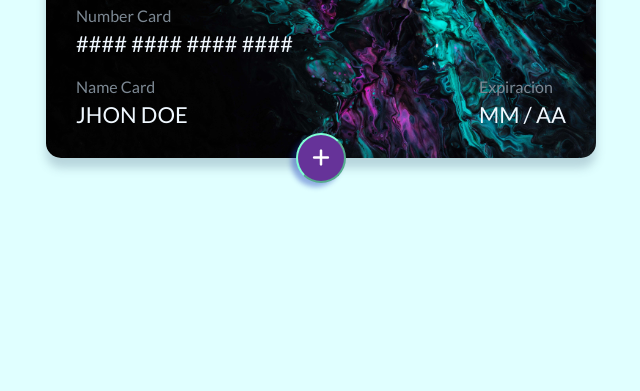
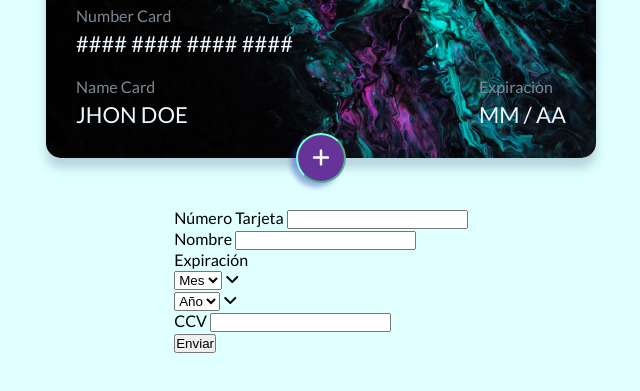
Before and after one commit to napzalav/Challenge_DailyUI, a plain HTML site: page Challenge_002-Formulario Dinámico para Tarjeta de Credito/index.html in a window 1280 px wide. Shown: the part 197-588 px from the top of the page, without its empty margins (319-959 px from the left). Drawn offline with Linux system fonts and the light colour scheme; a web font is replaced by a local one.

Commit message:
add html formulario

```diff
--- a/Challenge_002-Formulario Dinámico para Tarjeta de Credito/index.html
+++ b/Challenge_002-Formulario Dinámico para Tarjeta de Credito/index.html
@@ -68,6 +68,45 @@
         </div>
 
         <!-- formulario -->
+        <form action="" id="formulario-tarjeta" class="formulario-tarjeta">
+            <div class="grupo">
+                <label for="inputNumero">Número Tarjeta</label>
+                <input type="text" id="inputNumero" maxlength="16" autocomplete="off">
+            </div>
+
+            <div class="grupo">
+                <label for="inputNombre">Nombre</label>
+                <input type="text" id="inputNombre" maxlength="19" autocomplete="off">
+            </div>
+
+            <div class="flexbox">
+                <div class="grupo expira">
+                    <label for="selectMes">Expiración</label>
+                    <div class="flexbox">
+                        <div class="grupo-select">
+                            <select name="mes" id="selectMes">
+                                <option disabled selected>Mes</option>
+                            </select>
+                            <i class="fa-solid fa-angle-down"></i>
+                        </div>
+
+                        <div class="grupo-select">
+                            <select name="year" id="selectYear">
+                                <option disabled selected>Año</option>
+                            </select>
+                            <i class="fa-solid fa-angle-down"></i>
+                        </div>
+                    </div>
+                </div>
+
+                <div class="grupo ccv">
+                    <label for="inputCCV">CCV</label>
+                    <input type="text" id="inputCCV" maxlength="3">
+                </div>
+            </div>
+
+            <button type="submit" class="btn-enviar">Enviar</button>
+        </form>
     </div>
 
     <script src="https://kit.fontawesome.com/26e2502ee4.js" crossorigin="anonymous"></script>
```
